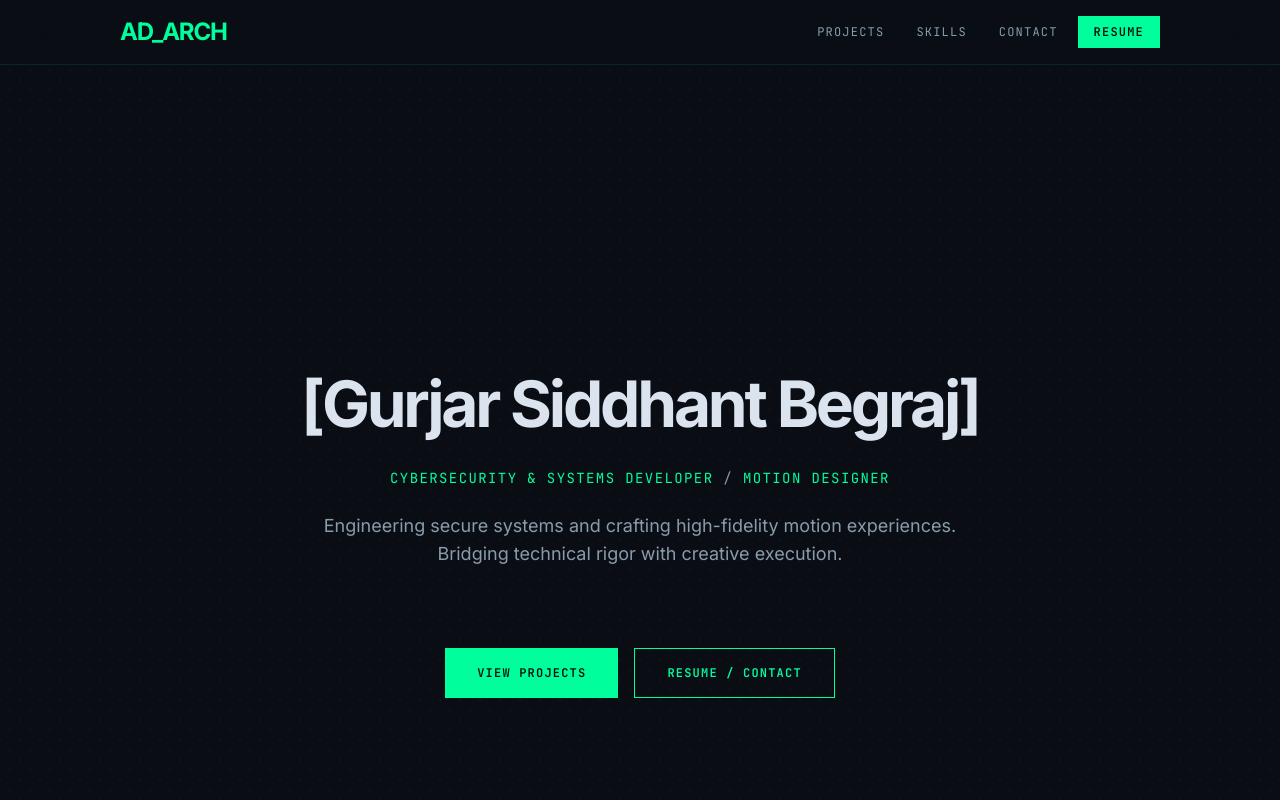
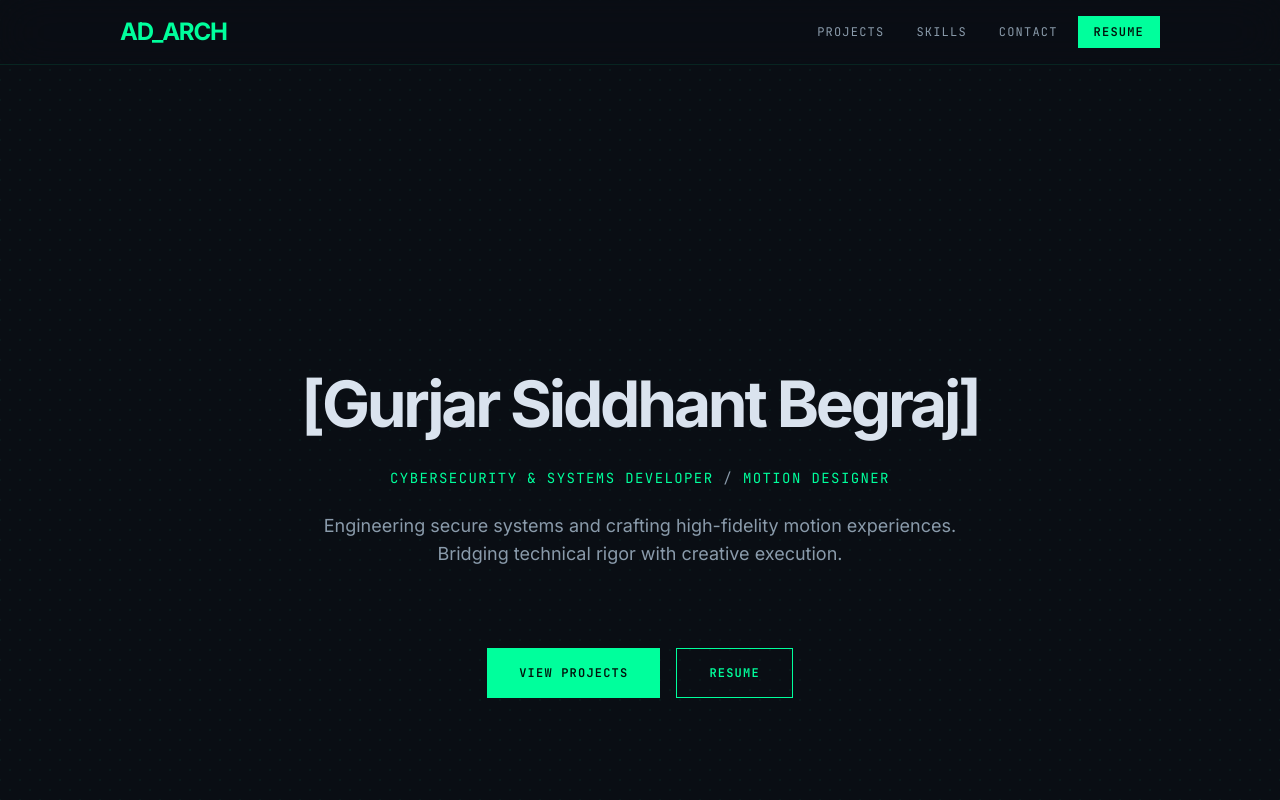
Before and after one commit to SiddhantisDead/cyber-creative-portfolio, a React (Vite) app: page / in a window 1280 px wide. Shown: the top 800 px of the page. Built offline with nearby package versions, Linux system fonts and the light colour scheme.

Commit message:
Add resume PDF and wire up Resume links in Nav, Hero, and Footer

```diff
--- a/src/components/Footer.jsx
+++ b/src/components/Footer.jsx
@@ -2,7 +2,7 @@ const LINKS = [
   { label: "GitHub", href: "https://github.com/SiddhantisDead" },
   { label: "LinkedIn", href: "#" },
   { label: "Email", href: "#" },
-  { label: "Resume", href: "#" },
+  { label: "Resume", href: "/siddhant-gurjar-resume.pdf" },
 ];
 
 export function Footer() {
@@ -16,17 +16,20 @@ export function Footer() {
           © 2024 ACTIVE_DEFENSE. ALL RIGHTS RESERVED.
         </div>
         <div className="flex gap-6 font-mono text-sm">
-          {LINKS.map(({ label, href }) => (
+          {LINKS.map(({ label, href }) => {
+            const external = href.startsWith("http") || href.endsWith(".pdf");
+            return (
               <a
                 key={label}
                 href={href}
-              target={href.startsWith("http") ? "_blank" : undefined}
-              rel={href.startsWith("http") ? "noopener noreferrer" : undefined}
+                target={external ? "_blank" : undefined}
+                rel={external ? "noopener noreferrer" : undefined}
                 className="text-on-surface-variant hover:text-primary opacity-80 hover:opacity-100 transition-colors transition-opacity"
               >
                 {label}
               </a>
-          ))}
+            );
+          })}
         </div>
       </div>
     </footer>
--- a/src/components/Hero.jsx
+++ b/src/components/Hero.jsx
@@ -20,7 +20,13 @@ export function Hero() {
             <a href="#projects">View Projects</a>
           </Button>
           <Button asChild variant="secondary">
-            <a href="#contact">Resume / Contact</a>
+            <a
+              href="/siddhant-gurjar-resume.pdf"
+              target="_blank"
+              rel="noopener noreferrer"
+            >
+              Resume
+            </a>
           </Button>
         </div>
       </div>
--- a/src/components/Nav.jsx
+++ b/src/components/Nav.jsx
@@ -32,7 +32,9 @@ export function Nav() {
             </a>
           ))}
           <Button asChild variant="primary" className="px-4 py-2">
-            <a href="#">Resume</a>
+            <a href="/siddhant-gurjar-resume.pdf" target="_blank" rel="noopener noreferrer">
+              Resume
+            </a>
           </Button>
         </div>
 
@@ -65,7 +67,12 @@ export function Nav() {
               </a>
             ))}
             <Button asChild variant="primary" className="mt-2 justify-center">
-              <a href="#" onClick={() => setOpen(false)}>
+              <a
+                href="/siddhant-gurjar-resume.pdf"
+                target="_blank"
+                rel="noopener noreferrer"
+                onClick={() => setOpen(false)}
+              >
                 Resume
               </a>
             </Button>
```
Also changed, not shown: 1 other file (tests, documents, lock files or other folders). Lines whose indentation alone changed are shown as unchanged.
